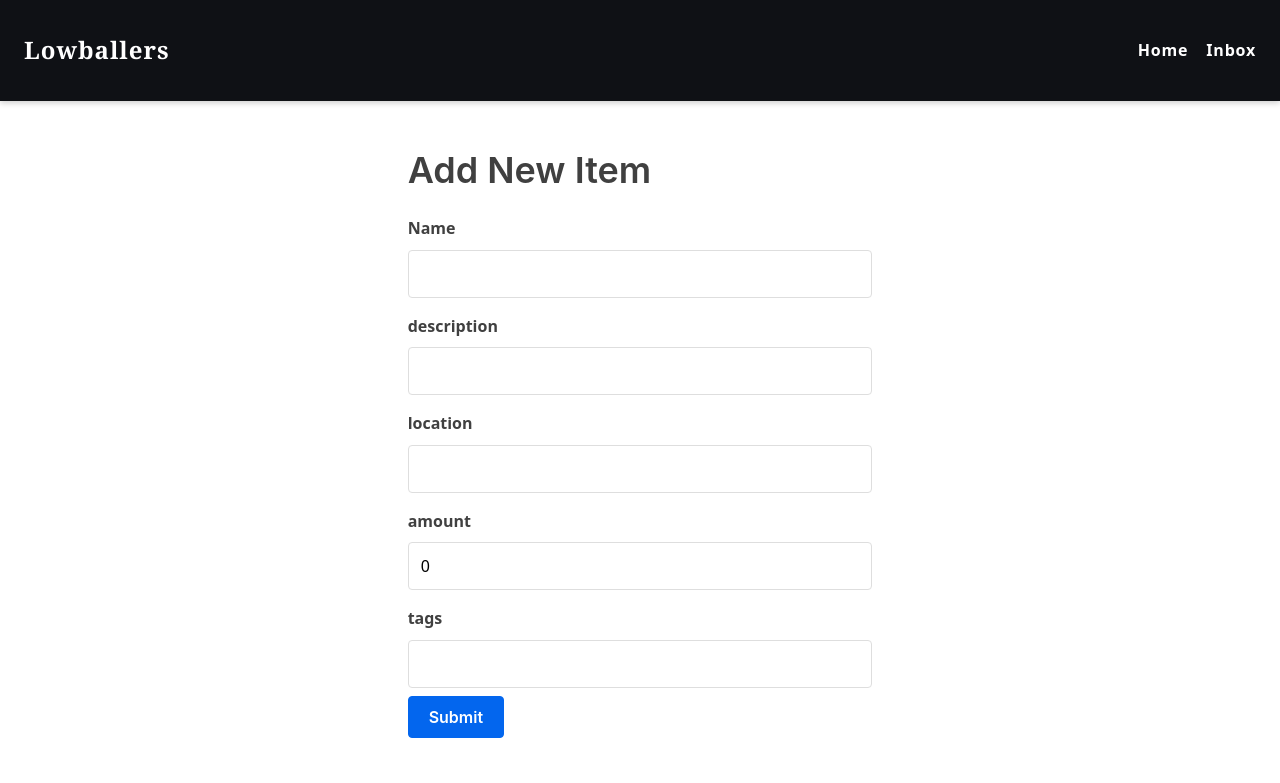
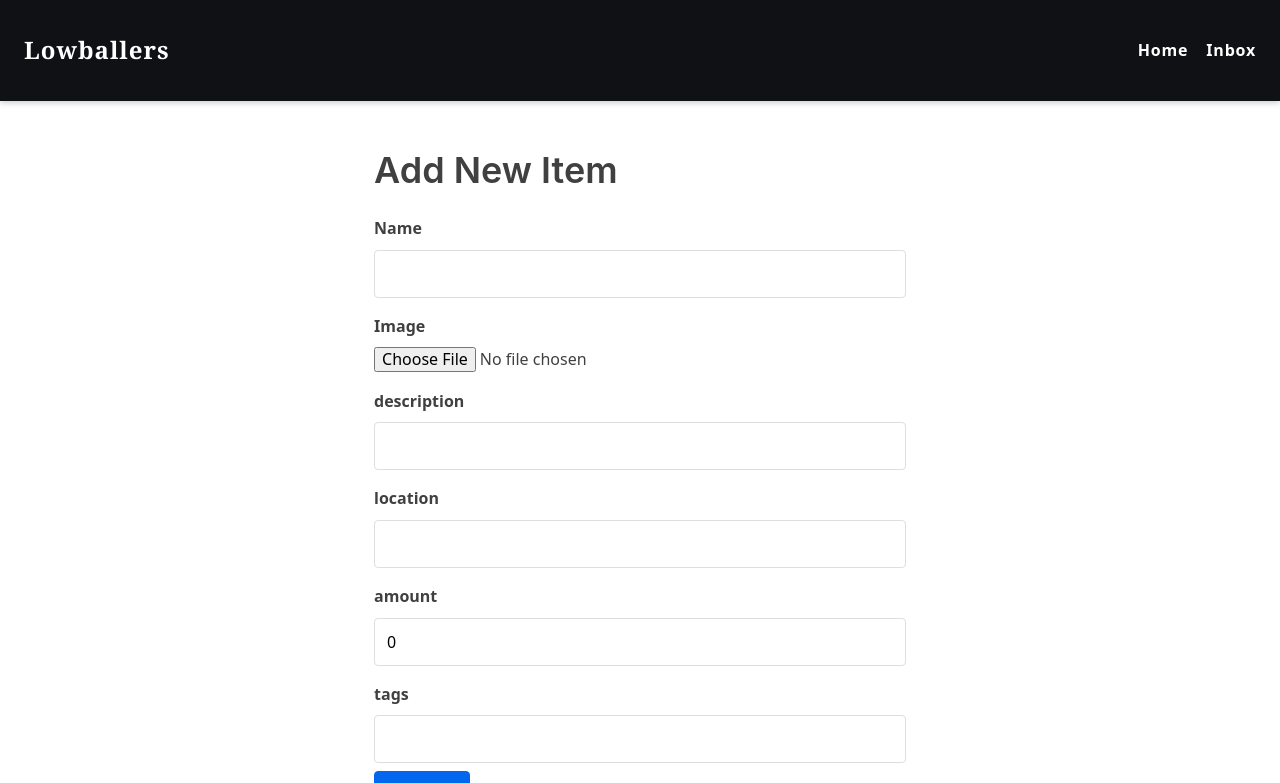
Before and after one commit to RishanBaweja/csc307-lowballers, a React (Vite) app in the folder packages/react-frontend/: page /items in a window 1280 px wide. Shown: the top 783 px of the page. Built offline with nearby package versions, Linux system fonts and the light colour scheme; no server answers.

Commit message:
Add a way to add image to form

```diff
--- a/packages/react-frontend/src/AddingForm.jsx
+++ b/packages/react-frontend/src/AddingForm.jsx
@@ -18,6 +18,20 @@ function AddingForm(props) {
       ...prevItem,
       [name]: value
     }));
+  }
+
+  function handleImageChange(event) {
+    const file = event.target.files[0];
+    if (file) {
+      const reader = new FileReader();
+      reader.onload = (e) => {
+        setItem((prevItem) => ({
+          ...prevItem,
+          image: e.target.result
+        }));
+      };
+      reader.readAsDataURL(file);
+    }
   }
 
   function submitForm() {
@@ -45,6 +59,30 @@ function AddingForm(props) {
         onChange={handleChange}
         required
       />
+      <label htmlFor="image">Image</label>
+      <input
+        type="file"
+        name="image"
+        id="image"
+        accept="image/*"
+        onChange={handleImageChange}
+      />
+      {item.image && (
+        <div style={{ marginTop: "10px" }}>
+          <p>Image Preview:</p>
+          <img
+            src={item.image}
+            alt="Preview"
+            style={{
+              maxWidth: "200px",
+              maxHeight: "200px",
+              objectFit: "cover",
+              border: "1px solid #ccc",
+              borderRadius: "4px"
+            }}
+          />
+        </div>
+      )}
       <label htmlFor="description">description</label>
       <input
         type="text"
--- a/packages/react-frontend/src/ItemTable.jsx
+++ b/packages/react-frontend/src/ItemTable.jsx
@@ -4,6 +4,7 @@ function ItemTableHeader() {
   return (
     <thead>
       <tr>
+        <th>Image</th>
         <th>Name</th>
         <th>Description</th>
         <th>Location</th>
@@ -18,6 +19,22 @@ function ItemTableHeader() {
 function ItemTableBody({ items, removeItem }) {
   const rows = items.map((item, index) => (
     <tr key={item.id || index}>
+      <td>
+        {item.image ? (
+          <img
+            src={item.image}
+            alt={item.name}
+            style={{
+              width: "50px",
+              height: "50px",
+              objectFit: "cover",
+              borderRadius: "4px"
+            }}
+          />
+        ) : (
+          <span>No image</span>
+        )}
+      </td>
       <td>{item.name}</td>
       <td>{item.description}</td>
       <td>{item.location}</td>
```
